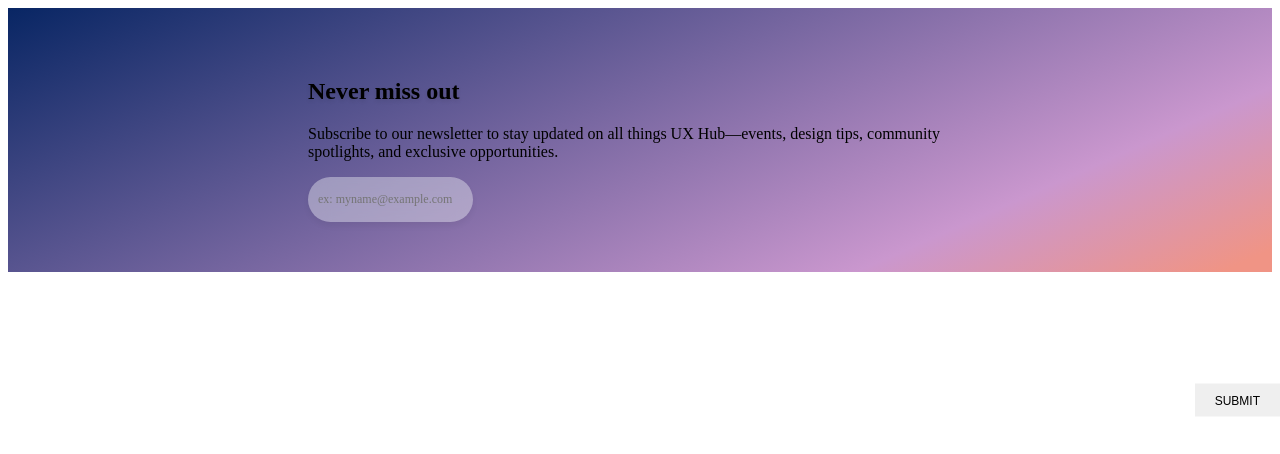
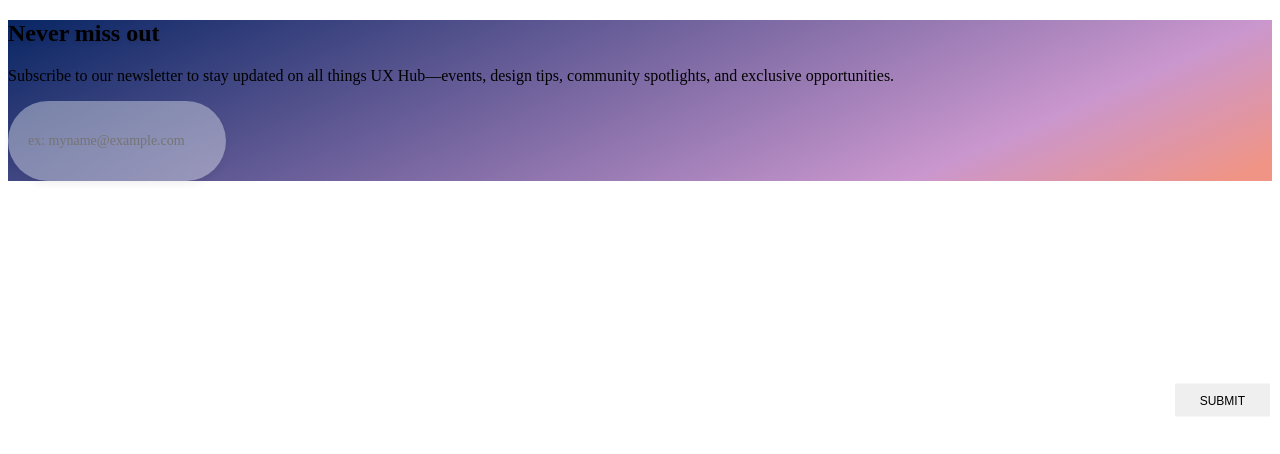
Before and after one commit to auroraxcheng/UXhub-website, a Next.js app: page /MailingList in a window 1280 px wide. Shown: the top 454 px of the page. Built offline with nearby package versions, Linux system fonts and the light colour scheme.

Commit message:
Minor fix: email form structure and better sizing

```diff
--- a/src/pages/MailingList.tsx
+++ b/src/pages/MailingList.tsx
@@ -24,36 +24,33 @@ const CTASection = () => {
       }}
     >
       <div
-        className="flex flex-col lg:flex-row lg:items-center lg:justify-between px-8 py-8 sm:px-12 sm:py-8 md:px-20 md:py-8 gap-8"
-        /* Keep inline for exact desktop padding, Tailwind arbitrary values not working properly */
-        style={{
-          paddingLeft: "300px",
-          paddingRight: "300px",
-          paddingTop: "50px",
-          paddingBottom: "50px",
-        }}
+        className="px-8 py-8 sm:px-12 sm:py-12 md:px-20 md:py-14 lg:px-32 lg:py-12 xl:px-[300px] xl:py-[50px]"
       >
-        <div className="flex flex-col gap-4">
-          <h2 className="font-dm-sans text-white text-[32px] sm:text-[32px] md:text-[48px] lg:text-[64px] font-bold leading-normal mb-2.5 lg:mb-2.5"
+        <div className="flex flex-col md:flex-row md:items-center">
+          {/* Text Container */}
+          <div className="md:w-1/2 md:pr-8 mb-8 md:mb-0">
+            <h2 className="font-dm-sans text-white text-[32px] sm:text-[32px] md:text-[48px] lg:text-[48px] font-bold leading-normal mb-2.5 lg:mb-2.5"
               /* Keep inline for text shadow, Tailwind doesn't support complex shadows */
               style={{
                 textShadow: "0px 2px 4px rgba(0, 0, 0, 0.1)",
               }}>
             Never miss out
           </h2>
-          <p className="font-dm-sans text-white text-[16px] sm:text-[16px] md:text-[16px] lg:text-[16px] font-normal leading-relaxed w-full lg:w-[400px] mb-8 lg:mb-[30px] opacity-90">
+          <p className="font-dm-sans text-white text-[16px] font-normal leading-relaxed w-full mb-[30px] opacity-90 text-left">
             Subscribe to our newsletter to stay updated on all things UX
             Hub—events, design tips, community spotlights, and exclusive
             opportunities.
           </p>
         </div>
 
+        {/* Email Form Container */}
+          <div className="md:w-1/2 md:pl-8">
           <form
             action="https://facebook.us16.list-manage.com/subscribe/post?u=9a26bb1b23b273a2a9f766b4f&id=8faf775ff6"
             method="post"
             target="_blank"
             noValidate
-          className="relative w-full max-w-[360px] mx-auto"
+            className="relative w-full max-w-[400px] md:max-w-[450px]"
           >
             <input
               type="email"
@@ -63,14 +60,14 @@ const CTASection = () => {
               className="outline-none transition-all duration-300 ease-in-out hover:bg-[rgba(242,244,248,0.45)] focus:bg-[rgba(242,244,248,0.45)] w-full hover:scale-[1.02] focus:scale-[1.02]"
               style={{
                 display: "flex",
-              height: "25px",
-              padding: "10px 0px 10px 10px",
+                height: "50px",
+                padding: "15px 20px 15px 20px",
                 alignItems: "center",
                 gap: "0px",
                 borderRadius: "42342px",
                 background: "rgba(242, 244, 248, 0.40)",
                 color: "#FFFFFF",
-              fontSize: "12px",
+                fontSize: "14px",
                 fontFamily: "DM Sans",
                 backdropFilter: "blur(10px)",
                 boxShadow: "0 4px 6px rgba(0, 0, 0, 0.05)",
@@ -94,7 +91,7 @@ const CTASection = () => {
             <div
               style={{
                 position: "absolute",
-              right: "0px",
+                right: "10px",
                 top: "50%",
                 transform: "translateY(-50%)",
               }}
@@ -105,7 +102,7 @@ const CTASection = () => {
                 style={{
                   display: "flex",
                   height: "33px",
-                padding: "0px 20px",
+                  padding: "10px 25px",
                   justifyContent: "center",
                   alignItems: "center",
                   fontSize: "12px",
@@ -120,6 +117,8 @@ const CTASection = () => {
           </form>
         </div>
         </div>
+      </div>
+    </div>
   );
 };
 
```
Lines whose indentation alone changed are shown as unchanged.
